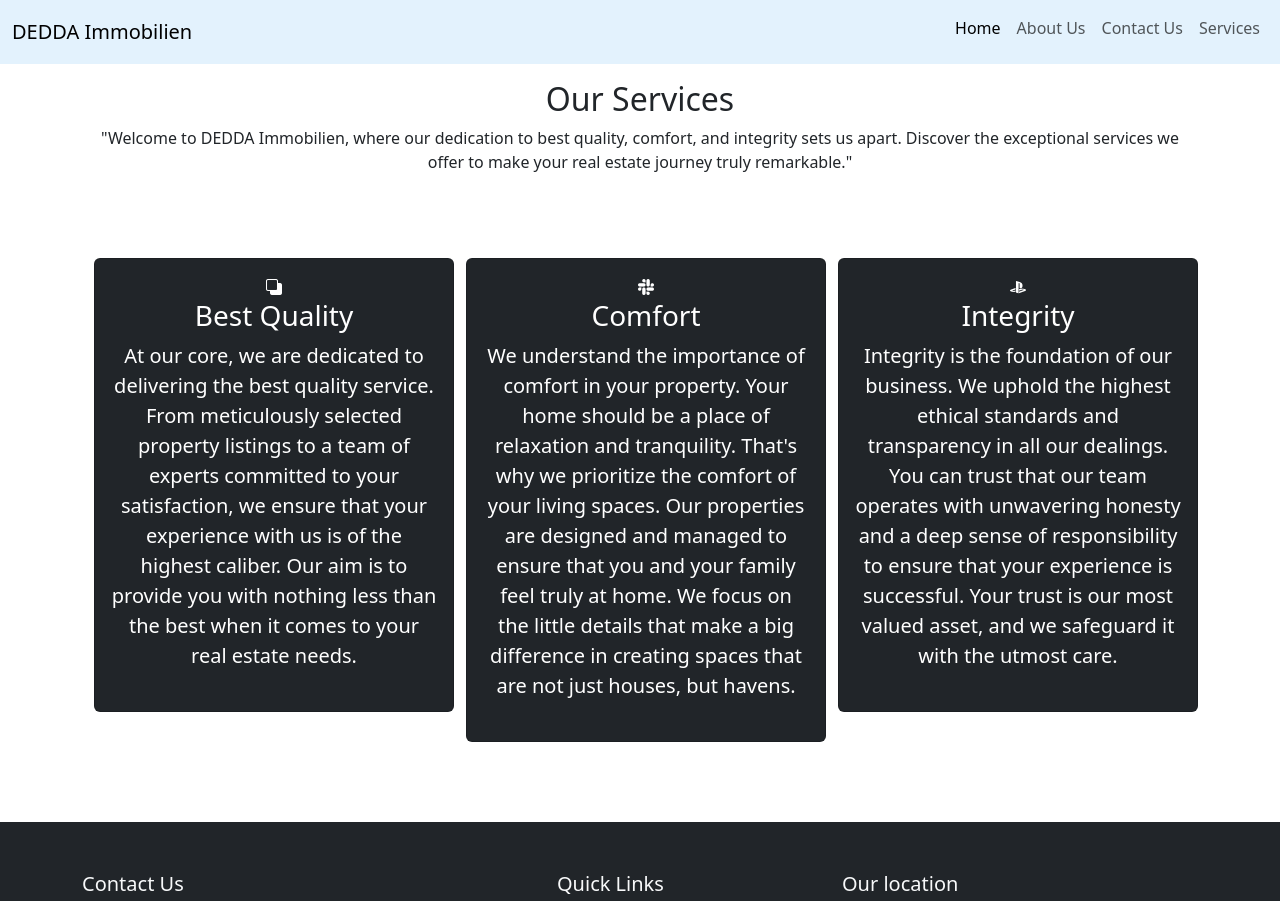
After one commit to Rigers21/PropertySale, a Django app: page /services/ in a window 1280 px wide. The commit adds this page. Shown: the top 901 px of the page. Run offline with Django 4.2, Linux system fonts and the light colour scheme.

Commit message:
fourth commit

```diff
--- a/properties/models.py
+++ b/properties/models.py
@@ -17,8 +17,11 @@
     location = models.CharField(_('location'), max_length=50, null=False)
     city = models.CharField(_('city'), max_length=128, null=False)
     type = models.CharField(_('type'), max_length=128, null=False)
-    surface = models.CharField(_('surface'), max_length=20, null=False)
+    plot_surface = models.CharField(_('plot surface'), max_length=20, null=False, default=0)
+    construction_surface = models.CharField(_('construction surface'), max_length=20, null=False, default=0)
     bedroom = models.DecimalField(_('bedroom'), max_digits=4, decimal_places=0, default=1)
+    suite = models.DecimalField(_('suit'), max_digits=4, decimal_places=0, default=0)
+    toilet = models.DecimalField(_('toilet'), max_digits=4, decimal_places=0, default=1)
     parking = models.CharField(_('parking'), max_length=3, choices=Parking.choices, default=Parking.No)
     price = models.DecimalField(_('price'), max_digits=15, decimal_places=2, null=False)
     description = models.TextField(_('description'))
--- /dev/null
+++ b/properties/templates/properties/services.html
@@ -0,0 +1,60 @@
+{% extends 'base.html' %}
+{% block content %}
+<section id="services" class="services section-padding">
+    <div class="container">
+        <div class="row">
+            <div class="col-md-12">
+                <div class="section-header text-center pb-5">
+                    <h2>Our Services</h2>
+                    <p>"Welcome to DEDDA Immobilien, where our dedication to best quality, comfort, and integrity sets us apart. Discover the exceptional services we offer to make your real estate journey truly remarkable."</p>
+                </div>
+            </div>
+        </div>
+
+        <div class="row">
+            <div class="col-12 col-md-12 col-lg-4">
+                <div class="card text-white text-center bg-dark pb-2">
+                    <div class="card-body">
+                        <i class="bi bi-subtract"></i>
+                        <h3 class="card-title">Best Quality</h3>
+                        <p class="lead"> At our core, we are dedicated to delivering the best quality service.
+                            From meticulously selected property listings to a team of experts committed to your satisfaction,
+                            we ensure that your experience with us is of the highest caliber.
+                            Our aim is to provide you with nothing less than the best when it comes to your real estate needs.</p>
+
+                    </div>
+                </div>
+            </div>
+            <div class="col-12 col-md-12 col-lg-4">
+                <div class="card text-white text-center bg-dark pb-2">
+                    <div class="card-body">
+                       <i class="bi bi-slack"></i>
+                        <h3 class="card-title">Comfort</h3>
+                        <p class="lead">We understand the importance of comfort in your property.
+                            Your home should be a place of relaxation and tranquility.
+                            That's why we prioritize the comfort of your living spaces.
+                            Our properties are designed and managed to ensure that you and your family feel truly at home.
+                            We focus on the little details that make a big difference in creating spaces that are not just houses, but havens.</p>
+
+                    </div>
+                </div>
+            </div>
+            <div class="col-12 col-md-12 col-lg-4">
+                <div class="card text-white text-center bg-dark pb-2">
+                    <div class="card-body">
+                        <i class="bi bi-playstation"></i>
+                        <h3 class="card-title">Integrity</h3>
+                        <p class="lead"> Integrity is the foundation of our business.
+                            We uphold the highest ethical standards and transparency in all our dealings.
+                            You can trust that our team operates with unwavering honesty and a deep sense of responsibility to ensure that your experience is successful.
+                            Your trust is our most valued asset, and we safeguard it with the utmost care.</p>
+
+                    </div>
+                </div>
+            </div>
+        </div>
+    </div>
+</section>
+
+
+{% endblock content %}
--- a/properties/urls.py
+++ b/properties/urls.py
@@ -5,4 +5,6 @@
     path('', views.home, name='home'),
     path('property/<slug>/', views.detail, name='detail'),
     path('contact-us/', views.contact_us, name='contact-us'),
+    path('about-us/', views.about_us, name='about-us'),
+    path('services/', views.services, name='services')
 ]
--- a/properties/views.py
+++ b/properties/views.py
@@ -35,3 +35,11 @@
     return render(request, 'properties/contact_us.html', {
         'form': form
     })
+
+
+def about_us(request):
+    return render(request, 'properties/about_us.html')
+
+
+def services(request):
+    return render(request, 'properties/services.html')
--- a/templates/base.html
+++ b/templates/base.html
@@ -20,19 +20,21 @@
     <button class="navbar-toggler" type="button" data-bs-toggle="collapse" data-bs-target="#navbarTogglerDemo03" aria-controls="navbarTogglerDemo03" aria-expanded="false" aria-label="Toggle navigation">
       <span class="navbar-toggler-icon"></span>
     </button>
-    <a class="navbar-brand" href="{% url 'home' %}">Immobilien</a>
+    <a class="navbar-brand" href="{% url 'home' %}">DEDDA Immobilien</a>
     <div class="collapse navbar-collapse" id="navbarTogglerDemo03">
-      <ul class="navbar-nav mx-3">
+      <ul class="navbar-nav ms-auto mb-2 mg-lg-0">
         <li class="nav-item">
           <a class="nav-link active" aria-current="page" href="{% url 'home' %}">Home</a>
         </li>
         <li class="nav-item">
-          <a class="nav-link" href="#">About Us</a>
+          <a class="nav-link" href="{% url 'about-us' %}">About Us</a>
         </li>
           <li class="nav-item">
               <a class="nav-link" href="{% url 'contact-us' %}">Contact Us</a>
          </li>
-
+          <li class="nav-item">
+              <a class="nav-link" href="{% url 'services' %}">Services</a>
+          </li>
       </ul>
 
     </div>
@@ -52,21 +54,26 @@
     <div class="container">
         <div class="row">
 
-            <div class="col-lg-6">
+            <div class="col-lg-5">
                 <h5 class="text-light">Contact Us</h5>
                 <p class="text-light">This is how you can reach us!</p>
-                <p class="text-light"><a href="mailto:collakurigers21@gmail.com" class="mailto" data-extlink><i class="bi bi-envelope">collakurigers21@gmail.com</i></a></p>
-                <p class="text-light"><a href="tel:+355694473129"><i class="bi bi-telephone">+355 69 44 73 129</i></a></p>
-                <p class="text-light"><a href="https://wa.me/355694473129" class="ext"><i class="bi bi-whatsapp">+355 69 44 73 129</i></a></p>
+                <p class="text-light"><a href="mailto:info@dedda-immobilien.de" class="mailto" data-extlink><i class="bi bi-envelope">info@dedda-immobilien.de</i></a></p>
+                <p class="text-light"><a href="tel:07131 642 239-0"><i class="bi bi-telephone">07131 642 239-0</i></a></p>
+
             </div>
 
             <div class="col-lg-3">
                 <h5 class="text-light">Quick Links</h5>
                 <ul>
                     <li><p class="text-light"><a href="{% url 'home' %}">Home</a></p></li>
-                    <li><p class="text-light"><a href="#">About Us</a></p></li>
+                    <li><p class="text-light"><a href="{% url 'about-us' %}">About Us</a></p></li>
                     <li><p class="text-light"><a href="{% url 'contact-us' %}">Contact Us</a></p></li>
+                    <li><p class="text-light"><a href="{% url 'services' %}">Services</a></p></li>
                 </ul>
+            </div>
+            <div class="col-lg-3">
+                <h5 class="text-light">Our location</h5>
+                <iframe src="https://www.google.com/maps/embed?pb=!1m18!1m12!1m3!1d2610.084987430098!2d9.219240875405182!3d49.14201078070682!2m3!1f0!2f0!3f0!3m2!1i1024!2i768!4f13.1!3m3!1m2!1s0x47982f41ac374d77%3A0xc4c33a6c2feb4d23!2sDEDDA%20Immobilien!5e0!3m2!1sen!2s!4v1697388320727!5m2!1sen!2s" width="400" height="200" style="border:0;" allowfullscreen="" loading="lazy" referrerpolicy="no-referrer-when-downgrade"></iframe>
             </div>
         </div>
     </div>
```
Also changed, not shown: properties/templates/properties/about_us.html (+26 -0 lines), db.sqlite3, properties/migrations/0006_remove_property_surface_and_more.py (added).
